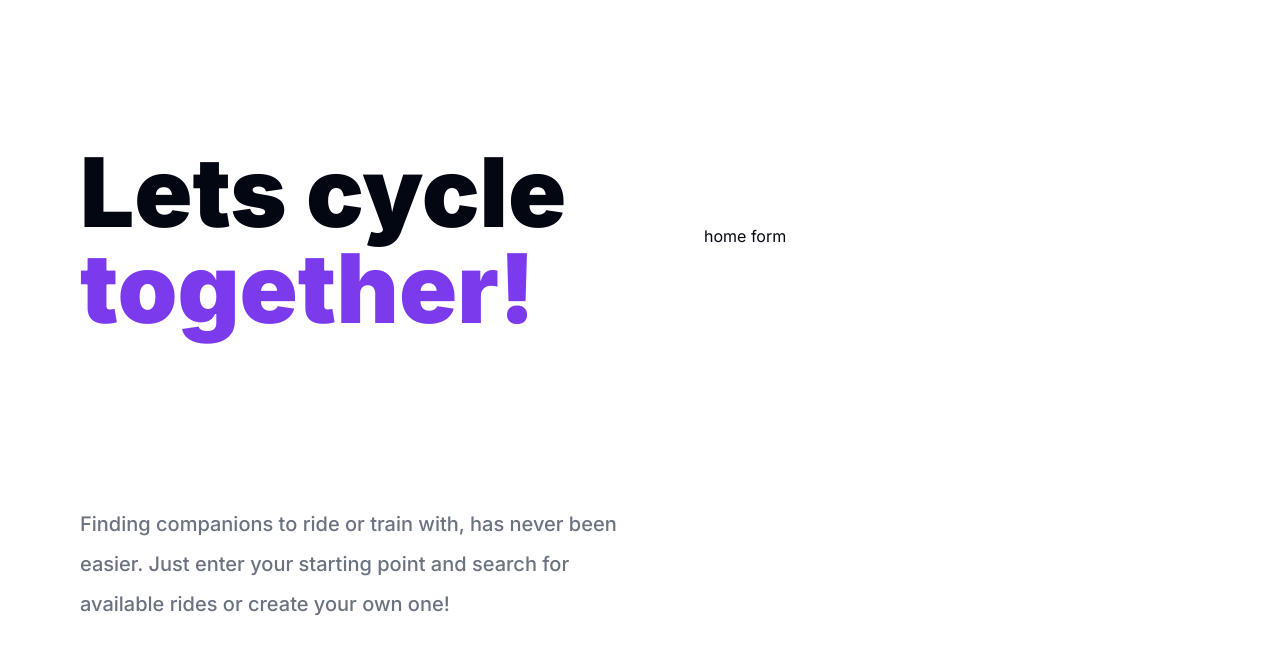
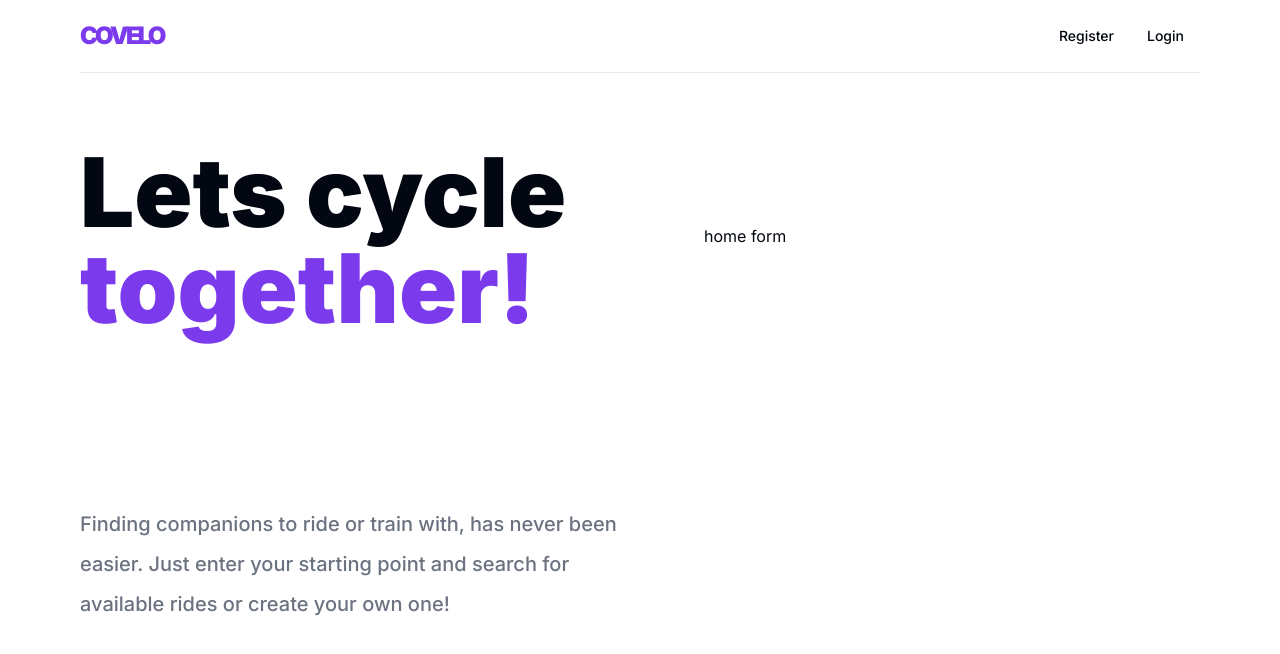
Before and after one commit to MMaciej0/co-velo, a Next.js app: page / in a window 1280 px wide. Shown: the top 654 px of the page. Built offline with nearby package versions, Linux system fonts and the light colour scheme.

Commit message:
ADD: navbar layout

```diff
--- a/app/layout.tsx
+++ b/app/layout.tsx
@@ -2,6 +2,8 @@
 import { Inter } from 'next/font/google';
 import './globals.css';
 import { cn } from '@/lib/utils';
+
+import Navbar from '@/components/navbar/Navbar';
 
 const inter = Inter({ subsets: ['latin'] });
 
@@ -24,6 +26,7 @@
         )}
       >
         <main className="flex flex-col min-h-screen relative">
+          <Navbar />
           <div className="flex-grow flex-1">{children}</div>
         </main>
       </body>
--- /dev/null
+++ b/components/navbar/Navbar.tsx
@@ -0,0 +1,55 @@
+import React, { FC } from 'react';
+import Link from 'next/link';
+
+import MaxWidthWrapper from '../MaxWidthWrapper';
+import { buttonVariants } from '../ui/button';
+import { Separator } from '../ui/separator';
+
+interface NavbarProps {}
+
+const Navbar: FC<NavbarProps> = ({}) => {
+  const user = null;
+
+  return (
+    <div className="fixed top-0 inset-x-0 bg-background z-50">
+      <MaxWidthWrapper>
+        <div className="py-4">
+          <div className="flex items-center justify-between h-full px-4 md:px-0">
+            <div>
+              <Link
+                href="/"
+                className="font-black text-2xl tracking-[-0.12em] text-primary"
+              >
+                COVELO
+              </Link>
+            </div>
+            <div className="flex items-center">
+              {user ? (
+                <div>usermenu</div>
+              ) : (
+                <>
+                  <Link
+                    className={buttonVariants({ variant: 'ghost' })}
+                    href="/register"
+                  >
+                    Register
+                  </Link>
+                  <Separator orientation="vertical" />
+                  <Link
+                    className={buttonVariants({ variant: 'ghost' })}
+                    href="/login"
+                  >
+                    Login
+                  </Link>
+                </>
+              )}
+            </div>
+          </div>
+        </div>
+        <Separator />
+      </MaxWidthWrapper>
+    </div>
+  );
+};
+
+export default Navbar;
--- /dev/null
+++ b/components/ui/button.tsx
@@ -0,0 +1,56 @@
+import * as React from "react"
+import { Slot } from "@radix-ui/react-slot"
+import { cva, type VariantProps } from "class-variance-authority"
+
+import { cn } from "@/lib/utils"
+
+const buttonVariants = cva(
+  "inline-flex items-center justify-center whitespace-nowrap rounded-md text-sm font-medium ring-offset-background transition-colors focus-visible:outline-none focus-visible:ring-2 focus-visible:ring-ring focus-visible:ring-offset-2 disabled:pointer-events-none disabled:opacity-50",
+  {
+    variants: {
+      variant: {
+        default: "bg-primary text-primary-foreground hover:bg-primary/90",
+        destructive:
+          "bg-destructive text-destructive-foreground hover:bg-destructive/90",
+        outline:
+          "border border-input bg-background hover:bg-accent hover:text-accent-foreground",
+        secondary:
+          "bg-secondary text-secondary-foreground hover:bg-secondary/80",
+        ghost: "hover:bg-accent hover:text-accent-foreground",
+        link: "text-primary underline-offset-4 hover:underline",
+      },
+      size: {
+        default: "h-10 px-4 py-2",
+        sm: "h-9 rounded-md px-3",
+        lg: "h-11 rounded-md px-8",
+        icon: "h-10 w-10",
+      },
+    },
+    defaultVariants: {
+      variant: "default",
+      size: "default",
+    },
+  }
+)
+
+export interface ButtonProps
+  extends React.ButtonHTMLAttributes<HTMLButtonElement>,
+    VariantProps<typeof buttonVariants> {
+  asChild?: boolean
+}
+
+const Button = React.forwardRef<HTMLButtonElement, ButtonProps>(
+  ({ className, variant, size, asChild = false, ...props }, ref) => {
+    const Comp = asChild ? Slot : "button"
+    return (
+      <Comp
+        className={cn(buttonVariants({ variant, size, className }))}
+        ref={ref}
+        {...props}
+      />
+    )
+  }
+)
+Button.displayName = "Button"
+
+export { Button, buttonVariants }
--- /dev/null
+++ b/components/ui/separator.tsx
@@ -0,0 +1,31 @@
+"use client"
+
+import * as React from "react"
+import * as SeparatorPrimitive from "@radix-ui/react-separator"
+
+import { cn } from "@/lib/utils"
+
+const Separator = React.forwardRef<
+  React.ElementRef<typeof SeparatorPrimitive.Root>,
+  React.ComponentPropsWithoutRef<typeof SeparatorPrimitive.Root>
+>(
+  (
+    { className, orientation = "horizontal", decorative = true, ...props },
+    ref
+  ) => (
+    <SeparatorPrimitive.Root
+      ref={ref}
+      decorative={decorative}
+      orientation={orientation}
+      className={cn(
+        "shrink-0 bg-border",
+        orientation === "horizontal" ? "h-[1px] w-full" : "h-full w-[1px]",
+        className
+      )}
+      {...props}
+    />
+  )
+)
+Separator.displayName = SeparatorPrimitive.Root.displayName
+
+export { Separator }
--- a/package.json
+++ b/package.json
@@ -9,6 +9,8 @@
     "lint": "next lint"
   },
   "dependencies": {
+    "@radix-ui/react-separator": "^1.0.3",
+    "@radix-ui/react-slot": "^1.0.2",
     "class-variance-authority": "^0.7.0",
     "clsx": "^2.1.0",
     "lucide-react": "^0.303.0",
```
Also changed, not shown: 1 other file (tests, documents, lock files or other folders).
